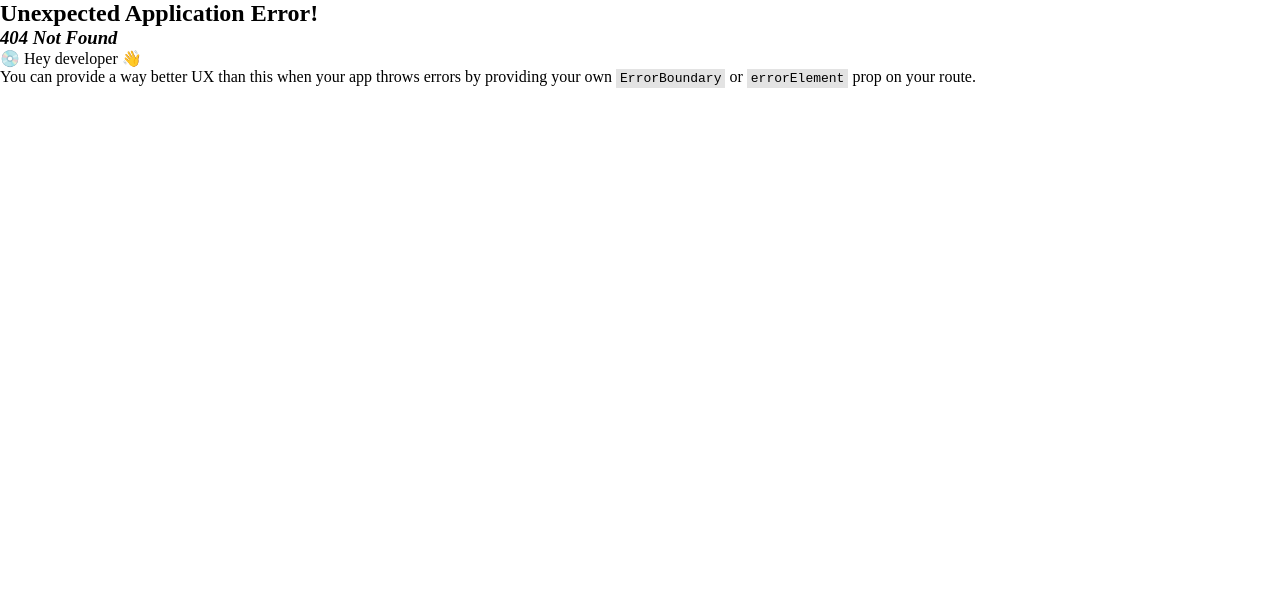
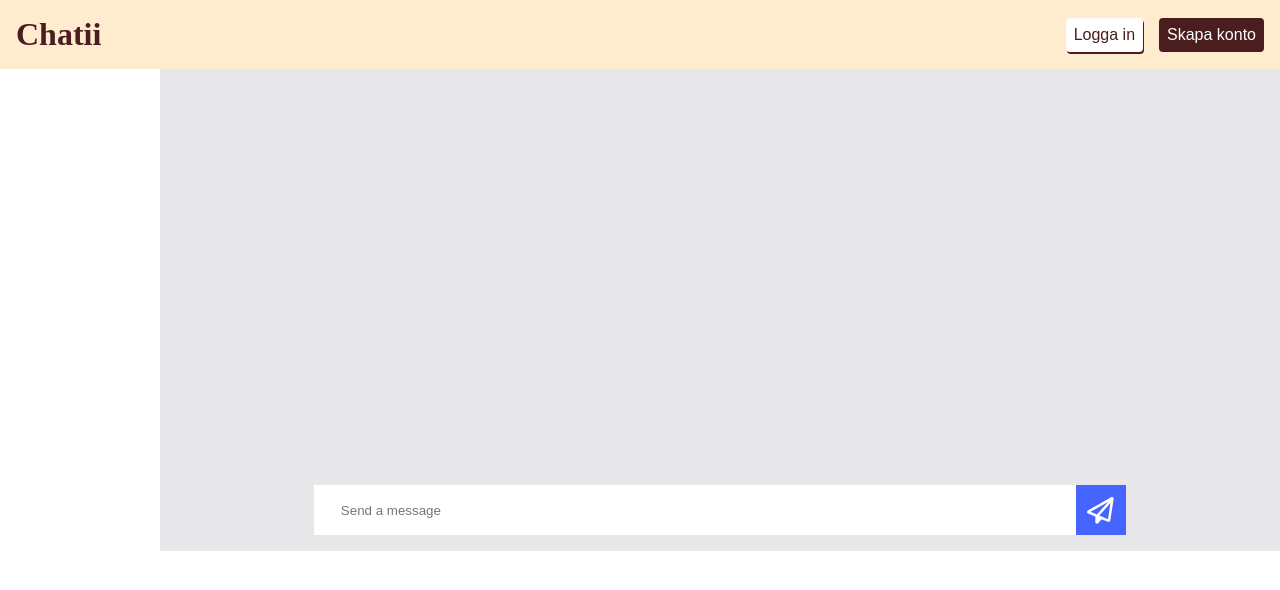
Before and after one commit to diionee18/chatii-Project, a React (Vite) app: page /channel/1 in a window 1280 px wide. Before the commit this address had no page. Shown: the top 590 px of the page. Built offline with nearby package versions, Linux system fonts and the light colour scheme.

Commit message:
Stylear chatt vyn och använder useparams

```diff
--- a/api/data/db.json
+++ b/api/data/db.json
@@ -43,6 +43,16 @@
           "userId": 659,
           "timestamp": 1686243037142,
           "message": "Ya Mahdi!!"
+        },
+        {
+          "userId": 659,
+          "timestamp": 1686243037142,
+          "message": "Test"
+        },
+        {
+          "userId": 1,
+          "timestamp": 1686423286351,
+          "message": "test för body namn"
         }
       ]
     },
--- a/data/Atoms.js
+++ b/data/Atoms.js
@@ -23,5 +23,9 @@ const channelNames = atom({
     key: 'channelNames',
     default:[],
 })
+const activeChannelName = atom({
+    key: 'activeChannelName',
+    default:"",
+})
 
-export {logdin, channelList, userList, isLoggdInId, channelNames}
+export {logdin, channelList, userList, isLoggdInId, channelNames, activeChannelName}
--- /dev/null
+++ b/data/sendMessage.js
@@ -0,0 +1,28 @@
+import { API_URL } from "./constants";
+
+const sendMessage = async (message, channelName) =>{
+
+    const messageData = {
+        channelName: channelName,
+        message: message,
+        userId: sessionStorage.getItem('id'),
+    }
+
+    const options = {
+        method: 'POST',
+        headers: {
+            "Content-Type": "application/json"
+        },
+        body: JSON.stringify(messageData)
+    }
+    const response = await fetch(API_URL + '/channels/' + channelName, options);
+    if(response.status !== 200){
+        console.log("Error sending message: " + response.status);
+        return
+    }
+    const data = await response.json();
+    console.log('Response: ', data);
+    return data;
+}
+
+export {sendMessage}
--- a/package.json
+++ b/package.json
@@ -12,6 +12,11 @@
     "preview": "vite preview"
   },
   "dependencies": {
+    "@fortawesome/fontawesome-svg-core": "^6.4.0",
+    "@fortawesome/free-regular-svg-icons": "^6.4.0",
+    "@fortawesome/free-solid-svg-icons": "^6.4.0",
+    "@fortawesome/react-fontawesome": "^0.2.0",
+    "babel-plugin-macros": "^3.1.0",
     "cors": "^2.8.5",
     "dotenv": "^16.1.4",
     "express": "^4.18.2",
--- a/src/components/Channels.jsx
+++ b/src/components/Channels.jsx
@@ -4,6 +4,7 @@ import {
     isLoggdInId,
     userList,
     channelNames,
+    activeChannelName
 } from "../../data/Atoms";
 import { useRecoilState } from "recoil";
 import { handleChannelMessages } from "../../data/getChannelMessages";
@@ -12,14 +13,21 @@ import ChatWindow from "../routes/Chat";
 import { getUsers } from "../../data/getUsers";
 import { Link, NavLink } from "react-router-dom";
 import { getChannelNames } from "../../data/getChannelNames";
+import { useParams } from "react-router-dom";
 
 const ChannelsList = () => {
     const [emptyChannelList, setEmptyChannelList] = useRecoilState(channelList);
-    const [isActive, setActive] = useState(true);
+    const [isActive] = useState(true);
     const [loggedInUserId, setLoggedInUserId] = useRecoilState(isLoggdInId);
     const [chatUsers, setUsers] = useRecoilState(userList);
+    const [channelNamesList] = useRecoilState(channelNames);
+    const [channelUrl, setChannelUrl] = useState();
+    const [activChannel, setActivChannel] = useRecoilState(activeChannelName)
 
-    const [channelNamesList, setChannelNames] = useRecoilState(channelNames);
+    useEffect(() => {
+        let selectedChannel = channelNamesList.find((c) => c.userId == useParams.name)
+        setChannelUrl(selectedChannel)
+    }, [channelNamesList])
 
     const getAllUsers = async () => {
         const response = await getUsers();
@@ -31,7 +39,7 @@ const ChannelsList = () => {
     const existedChannelNames = async () => {
         const data = await getChannelNames();
         if (data) {
-            setChannelNames(data);
+            setChannelUrl(data);
             console.log("existed:", channelNamesList, "channelNames");
         }
     };
@@ -58,6 +66,7 @@ const ChannelsList = () => {
         try {
             const data = await handleChannelMessages(whichChannel);
             setEmptyChannelList(data);
+            setActivChannel(whichChannel)
         } catch (error) {
             console.error(error);
         }
@@ -72,10 +81,10 @@ const ChannelsList = () => {
                         Lägg till ny kanal
                     </NavLink>
                     <hr />
-                    {channelNamesList.map((channel) => {
+                    {channelUrl && channelUrl.map((channel) => {
                         return (
                             <div>
-                                <button onClick={(e) => getChannelinfo(channel)}
+                                <NavLink to={"/channel/" + channel} onClick={(e) => getChannelinfo(channel)}
                                     className={
                                         isActive
                                             ? "active-channel"
@@ -83,13 +92,13 @@ const ChannelsList = () => {
                                     }
                                 >
                                     {channel}
-                                </button>
+                                </NavLink>
                             </div>
                         );
                     })}
                 </div>
             </div>
-            <ChatWindow />
+            {/* <ChatWindow /> */}
         </>
     );
 };
--- a/src/routes/Chat.jsx
+++ b/src/routes/Chat.jsx
@@ -1,36 +1,77 @@
-import { channelList, userList, isLoggdInId  } from "../../data/Atoms";
-import { useEffect, useState,  } from "react";
+import { channelList, userList, isLoggdInId, activeChannelName } from "../../data/Atoms";
+import { useEffect, useState } from "react";
 import { useRecoilState } from "recoil";
 import "../../styles/Chat.css";
 import { getUsers } from "../../data/getUsers";
+import { faPaperPlane } from "@fortawesome/free-regular-svg-icons";
+import { FontAwesomeIcon } from "@fortawesome/react-fontawesome";
+import { sendMessage } from "../../data/sendMessage";
+
 
 const ChatWindow = () => {
     const [activChannelList] = useRecoilState(channelList);
     const [loggedInUserId] = useRecoilState(isLoggdInId);
+    const [activChannel,] = useRecoilState(activeChannelName)
+    const [message, setMessage] = useState("")
+
+
+    const sendMessageToChannel = async () => {
+        try {
+            const data = await sendMessage(message, activChannel);
+        } catch (error) {
+            console.error(error);
+        }
+    };
+
+
+
 
     return (
-        <div>
+        <div className="chat-wrapper">
+            <div className="modal">
                 {activChannelList.map((channel, index) => (
-                <div key={`${channel.userId}-${index}`}>
+                    <div
+                        className="chat-window"
+                        key={`${channel.userId}-${index}`}
+                    >
                         {channel.userId === loggedInUserId ? (
                             <div className="right-main">
                                 <div className="right-wrapper">
-                                <div> Användare: {channel.userId}</div>
-                                <div> {channel.message}</div>
+                                    <div className="right-convo-look">
+                                        <div className="right-convo-message">
+                                            {" "}
+                                            {channel.message}
+                                        </div>
+                                        <div> {channel.userId}</div>
+                                    </div>
                                 </div>
                             </div>
                         ) : (
                             <div className="left-main">
                                 <div className="left-wrapper">
-                                <div> Användare: {channel.userId}</div>
-                                <div> {channel.message}</div>
-                                <div> {channel.userid}</div>
+                                    <div className="left-convo-look">
+                                        <div className="left-convo-message">
+                                            {channel.message}
+                                        </div>
+
+                                        <div> {channel.userId}</div>
+                                    </div>
                                 </div>
                             </div>
                         )}
                     </div>
                 ))}
             </div>
+            <div className="chat-input">
+                <input onChange={(e) => setMessage(e.target.value)} type="text" placeholder="Send a message" />
+
+                <div className="send-button">
+                    <button onClick={sendMessageToChannel} >
+                        <FontAwesomeIcon color="white" icon={faPaperPlane} size="2xl" />
+                    </button>
+                </div>
+            </div>
+        </div>
     );
 };
 
--- a/styles/Chat.css
+++ b/styles/Chat.css
@@ -1,6 +1,88 @@
+*{
+    box-sizing: border-box;
+}
+
+.chat-wrapper{
+    background-color: #e7e7e9;
+    margin-left: 10em;
+    height: 100%;
+
+}
+
+.modal{
+    padding: 2em 6em;
+    height: 50vh;
+    overflow-y: scroll;
+}
+
 .right-main{
     display: flex;
     justify-content: end;
     flex-direction: row;
+}
+.left-main{
+    display: flex;
+    justify-content: start;
+    flex-direction: row;
+}
+
+.right-convo-look{
+    display: flex;
+    flex-direction: column;
+    margin-bottom: .5em;
+}
+.right-convo-look :nth-child(2){
+    align-self: self-end;
+}
+
+.right-convo-message{
+    padding: 1em;
+    background-color: #4664FF;
+    color: white;
+    border-radius: 10px;
+    border-bottom-right-radius: 1px ;
+    max-width:300px ;
+}
+
+
+/* left side */
+.left-convo-look{
+    display: flex;
+    flex-direction: column;
+    margin-bottom: .5em;
+}
+.left-convo-look :nth-child(2){
+    align-self: self-start;
+}
+
+.left-convo-message{
+    padding: 1em;
+    max-width:300px ;
+    background-color: white;
+    border-radius: 10px;
+    border-bottom-left-radius: 1px ;
+}
+/* left side */
+
+.chat-input{
+    display: flex;
+    justify-content: center;
+    background-color: #e7e7e9;
+    padding: 1em;
+}
+
+.chat-input input{
+    padding: 1em 2em;
+    width: 70%;
+    border: none;
 
 }
+.send-button button{
+    height: 50px ;
+    width: 50px;
+    align-self: center;
+    background-color: #4664FF;
+    border: none;
+    cursor: pointer;
+
+}
```
Also changed, not shown: src/routeConfig.jsx (+7 -0 lines), 1 other file (tests, documents, lock files or other folders). Lines whose indentation alone changed are shown as unchanged.
